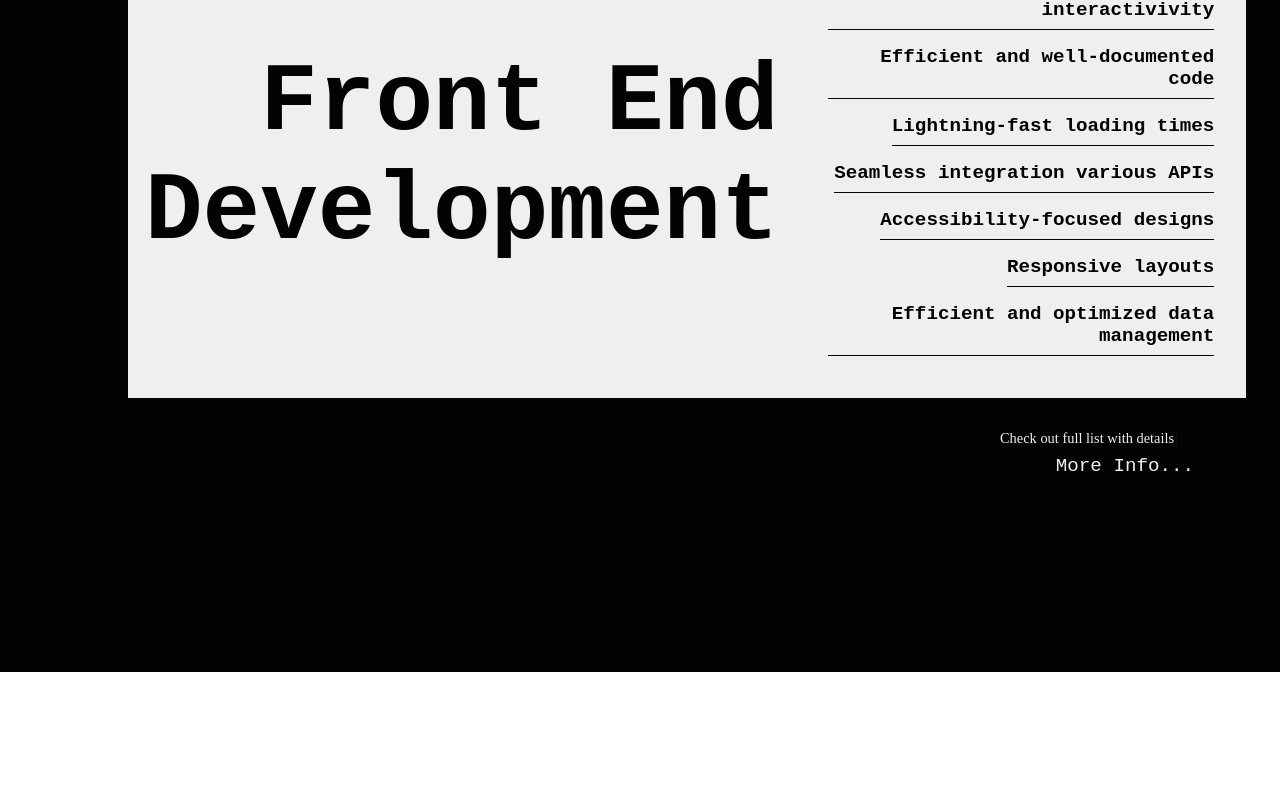
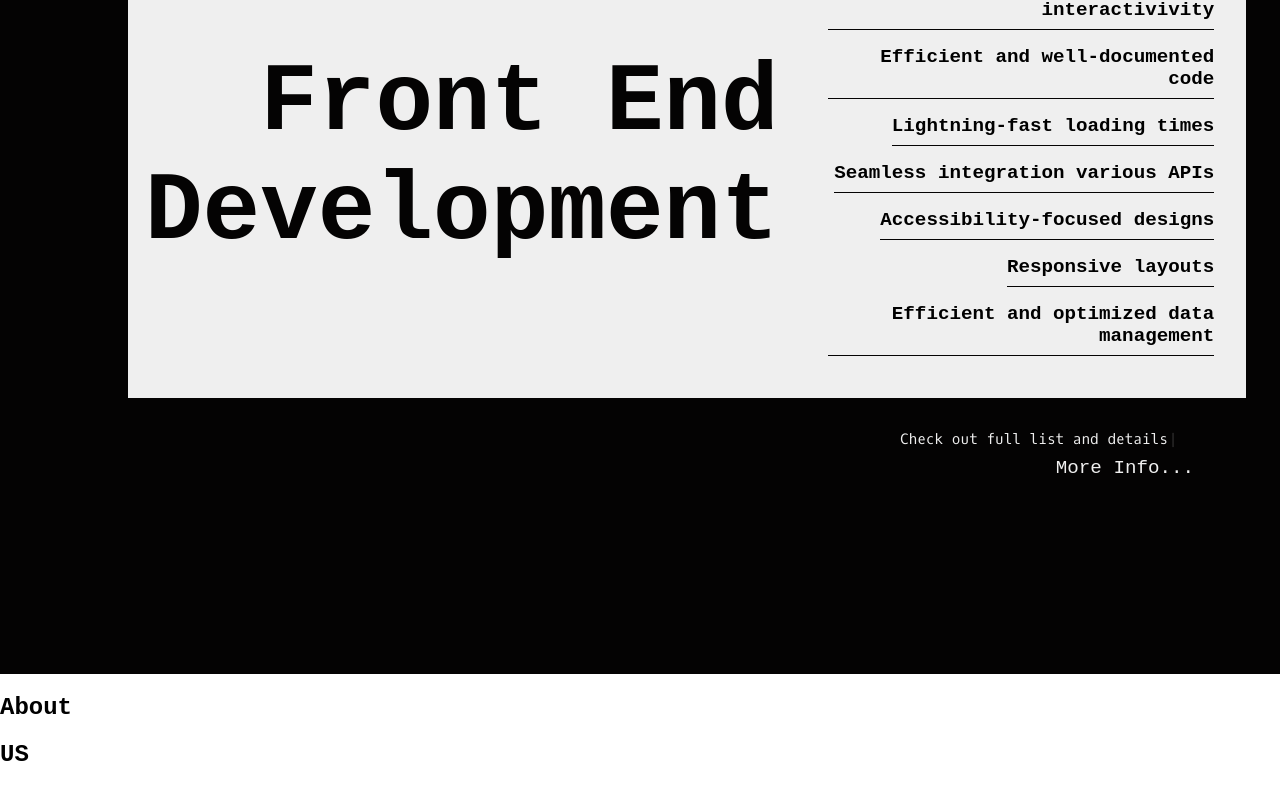
Before and after one commit to Gitit2meBaby/asia-connect, a React (Vite) app: page / in a window 1280 px wide. Shown: the part 1650-2450 px from the top of the page. Before the commit the page ends 2322 px from the top, so only its background shows below. Built offline with nearby package versions, Linux system fonts and the light colour scheme.

Commit message:
Created dynamic information change in design (info) box Wordpress, ready to go on front end box

```diff
--- a/src/App.jsx
+++ b/src/App.jsx
@@ -7,6 +7,7 @@ import Navbar from './components/Navbar'
 import Hero from './components/hero'
 import InfoBoxes from './components/InfoBoxes'
 import HeroSidebar from './components/HeroSidebar'
+import About from './components/About'
 function App() {
 
   return (
@@ -16,6 +17,7 @@ function App() {
         <HeroSidebar />
         <Hero />
         <InfoBoxes />
+        <About />
       </AnimatePresence>
 
     </>
--- /dev/null
+++ b/src/components/About.jsx
@@ -0,0 +1,28 @@
+import React from 'react'
+import { motion, useAnimation, useScroll, useTransform } from 'framer-motion';
+
+const About = () => {
+    const { scrollY } = useScroll();
+    const x = useTransform(scrollY, [0, 500], [0, -500]);
+    const xReverse = useTransform(scrollY, [0, 500], [0, 300]);
+    return (
+        <section className='about'>
+            <motion.div
+                className="about-heading off-left"
+                style={{ x }}
+            >
+                <h1>About</h1>
+            </motion.div>
+
+            <motion.div
+                className="about-heading off-right"
+                style={{ x: xReverse }}
+            >
+                <motion.h1>US</motion.h1>
+
+            </motion.div>
+        </section>
+    )
+}
+
+export default About
--- a/src/components/InfoBoxes.jsx
+++ b/src/components/InfoBoxes.jsx
@@ -1,9 +1,13 @@
-import { useRef } from "react";
+import { useRef, useState } from "react";
 import { useInView } from "framer-motion";
 import Typewriter from "typewriter-effect";
 
 
 const InfoBoxes = () => {
+    const [hoveredIndex, setHoveredIndex] = useState(0);
+    const [infoTitle, setInfoTitle] = useState('WordPress/ CMS Solutions');
+
+
     const ref1 = useRef(null);
     const ref2 = useRef(null);
 
@@ -11,22 +15,87 @@ const InfoBoxes = () => {
     const isInView1 = useInView(ref1, { margin: "-600px 0px -200px 0px" });
     const isInView2 = useInView(ref2, { margin: "-600px 0px -200px 0px" });
 
+    const paragraphData = [
+        {
+            info: ""
+        },
+        {
+            info: "With WordPress, ongoing content management becomes straightforward, enabling clients to edit and update content without requiring an extensive IT background. The system's user-friendly nature eliminates the necessity for intricate development-driven processes upon the handover of your new site from our team.",
+
+        },
+        {
+            info: "At our agency, we specialize in crafting fully customizable themes that cater to diverse preferences. Whether it's bespoke designs for a unique touch or quickly deployable templates for budget-friendly options, our range of themes provides versatility without compromising quality.",
+        },
+        {
+            info: "Tap into the wealth of third-party plugins compatible with WordPress, empowering your site with functionalities like bookings, payments, and contact forms. As the foremost website platform globally, WordPress boasts an exceptional plugin infrastructure, ensuring smooth integration and expanded capabilities."
+        },
+        {
+            info: "Should your team prefer internal maintenance, WordPress features an intuitive dashboard allowing effortless customization of diverse content types. Manage visuals, advertisements, and blog posts easily to match your specific needs."
+        },
+        {
+            info: "Responsive design is pivotal in today's digital landscape, especially with Google's emphasis on mobile-first indexing. Non-responsive designs risk alienating a significant portion of your audience, impacting user experience and potentially driving visitors away."
+        },
+        {
+            info: "With a PHP-based foundation, WordPress boasts formidable built-in security features for website protection. However, it's imperative for self-managed sites to prioritize timely updates to ensure ongoing security efficacy."
+        },
+        {
+            info: "Leveraging WordPress for your website means harnessing its built-in SEO-friendly features. Moreover, the platform extends its support through paid services, empowering websites to amplify their visibility on search engines, propelling them ahead in search rankings."
+        },
+        {
+            info: "The scalability inherent in WordPress websites efficiently handles heavy traffic, especially when paired with customized hosting solutions. Additionally, it fosters seamless site management and expansion, catering to the demands of larger development teams."
+        }
+    ];
+
+    const handleParagraphHover = (index) => {
+        setInfoTitle(paragraphData[index].info);
+        setHoveredIndex(index);
+    };
+
+    const handleParagraphLeave = () => {
+        setInfoTitle('WordPress/ CMS Solutions');
+        setHoveredIndex(0);
+    };
+
     return (
         <section className="info-boxes">
             <div ref={ref1} className='info-box right-box'>
                 <div className={!isInView1 ? "info-content right-content" : "info-content right-content slide-in"}>
-                    <div><p>Seamless content updates and editing</p></div>
-                    <div><p>Fully customisable themes</p></div>
-                    <div><p>Third Party Plugins</p></div>
-                    <div><p>User-friendly interface</p></div>
-                    <div><p>Fully Responsive design</p></div>
-                    <div><p>Robust security features</p></div>
-                    <div><p>SEO-friendly capabilities</p></div>
-                    <div><p>Scalable architecture</p></div>
+                    <div onMouseEnter={() => handleParagraphHover(1)} onMouseLeave={handleParagraphLeave}>
+                        <p>Seamless content updates and editing</p>
+                    </div>
+                    <div onMouseEnter={() => handleParagraphHover(2)} onMouseLeave={handleParagraphLeave}>
+                        <p>Fully customisable themes</p>
+                    </div>
+                    <div onMouseEnter={() => handleParagraphHover(3)} onMouseLeave={handleParagraphLeave}>
+                        <p>Third Party Plugins</p>
+                    </div>
+                    <div onMouseEnter={() => handleParagraphHover(4)} onMouseLeave={handleParagraphLeave}>
+                        <p>User-friendly interface</p>
+                    </div>
+                    <div onMouseEnter={() => handleParagraphHover(5)} onMouseLeave={handleParagraphLeave}>
+                        <p>Fully Responsive design</p>
+                    </div>
+                    <div onMouseEnter={() => handleParagraphHover(6)} onMouseLeave={handleParagraphLeave}>
+                        <p>Robust security features</p>
+                    </div>
+                    <div onMouseEnter={() => handleParagraphHover(7)} onMouseLeave={handleParagraphLeave}>
+                        <p>SEO-friendly capabilities</p>
+                    </div>
+                    <div onMouseEnter={() => handleParagraphHover(8)} onMouseLeave={handleParagraphLeave}>
+                        <p>Scalable architecture</p>
+                    </div>
+
                 </div>
-                <div className={!isInView1 ? "info-title" : "info-title black-white"}>
-                    <h3 className={!isInView1 ? "" : "black-white-text"}>WordPress/ CMS</h3>
-                    <h3 className={!isInView1 ? "" : "black-white-text"}>Solutions</h3>
+                <div className={`${!isInView1 ? "info-title" : "info-title black-white"} ${hoveredIndex >= 1 ? "info-paragraph" : ""}`}>
+                    {hoveredIndex === 0 ? (
+                        <>
+                            <h3 className={!isInView1 ? "" : "black-white-text"}>WordPress/ CMS</h3>
+                            <h3 className={!isInView1 ? "" : "black-white-text"}>Solutions</h3>
+                        </>
+                    ) : (
+                        <p>{infoTitle}</p>
+                    )}
+
                 </div>
             </div>
 
@@ -64,9 +133,11 @@ const InfoBoxes = () => {
             <div className="see-more-designs">
                 <Typewriter
                     options={{
-                        strings: ['Check out full list with details'],
+                        strings: ['Check out full list and details'],
                         autoStart: true,
-                        loop: true
+                        loop: true,
+                        pause: 4000,
+                        delay: 30,
                     }}
                 />
                 <button>More Info...</button>
--- a/src/main.css
+++ b/src/main.css
@@ -22,6 +22,7 @@ body {
   margin: 0;
   max-width: 100vw;
   overflow-x: hidden;
+  cursor: crosshair;
 }
 
 button {
@@ -230,6 +231,13 @@ button {
   margin: 0;
 }
 
+.info-paragraph {
+  padding: 4rem 6rem 4rem 4rem;
+  text-align: justify;
+  font-size: 1.2rem;
+  line-height: 1.8rem;
+}
+
 .left-info-title {
   text-align: right;
 }
@@ -244,12 +252,16 @@ button {
   border-bottom: 1px solid #040303;
   width: -moz-fit-content;
   width: fit-content;
+  cursor: pointer;
 }
 .info-content p {
   font-weight: 800;
   font-size: 1.2rem;
   margin: 0;
   padding: 1rem 0 0.5rem;
+}
+.info-content p:hover {
+  background-color: #ffffff;
 }
 
 .right-content {
@@ -265,17 +277,22 @@ button {
 }
 
 .see-more-designs {
+  font-family: "Oxygen-mono";
   align-self: flex-end;
   padding-right: 5rem;
   color: #efefef;
   font-size: 0.9rem;
-  width: 200px;
+  width: 300px;
   margin-top: -4rem;
 }
 .see-more-designs button {
   width: 100%;
   text-align: right;
   padding-top: 0.5rem;
+}
+
+.about {
+  height: 80dvh;
 }
 
 .overlay-effect {
@@ -298,15 +315,15 @@ button {
 .slide-in {
   opacity: 1;
   transform: translateX(0%);
-  transition: all 0.5s ease-in;
+  transition: transform 0.5s ease-in;
 }
 
 .black-white {
   background-color: #efefef;
-  transition: all 0.5s ease-in;
+  transition: background-color 0.5s ease-in;
 }
 
 .black-white-text {
   color: #040303 !important;
-  transition: all 0.5s ease-in;
+  transition: color 0.5s ease-in;
 }/*# sourceMappingURL=main.css.map */
--- a/src/main.scss
+++ b/src/main.scss
@@ -33,6 +33,7 @@ body {
     margin: 0;
     max-width: 100vw;
     overflow-x: hidden;
+    cursor: crosshair;
 }
 
 button {
@@ -273,6 +274,13 @@ button {
     }
 }
 
+.info-paragraph {
+    padding: 4rem 6rem 4rem 4rem;
+    text-align: justify;
+    font-size: 1.2rem;
+    line-height: 1.8rem;
+}
+
 .left-info-title {
     text-align: right;
 }
@@ -284,11 +292,10 @@ button {
     transition: all .5s ease-in;
     z-index: 1;
 
-
-
     div {
         border-bottom: 1px solid $less-black;
         width: fit-content;
+        cursor: pointer;
     }
 
     p {
@@ -296,6 +303,10 @@ button {
         font-size: 1.2rem;
         margin: 0;
         padding: 1rem 0 .5rem;
+
+        &:hover {
+            background-color: #ffffff;
+        }
     }
 }
 
@@ -313,11 +324,12 @@ button {
 }
 
 .see-more-designs {
+    font-family: 'Oxygen-mono';
     align-self: flex-end;
     padding-right: 5rem;
     color: $less-white;
     font-size: .9rem;
-    width: 200px;
+    width: 300px;
     margin-top: -4rem;
 
     button {
@@ -328,7 +340,10 @@ button {
     }
 }
 
-
+// ABOUT SECTION
+.about {
+    height: 80dvh;
+}
 
 // DYNAMIC CLASSES
 .overlay-effect {
@@ -352,15 +367,15 @@ button {
 .slide-in {
     opacity: 1;
     transform: translateX(0%);
-    transition: all .5s ease-in;
+    transition: transform .5s ease-in;
 }
 
 .black-white {
     background-color: $less-white;
-    transition: all .5s ease-in;
+    transition: background-color .5s ease-in;
 }
 
 .black-white-text {
     color: $less-black !important;
-    transition: all .5s ease-in;
+    transition: color .5s ease-in;
 }
```
Also changed, not shown: 1 other file (tests, documents, lock files or other folders).
